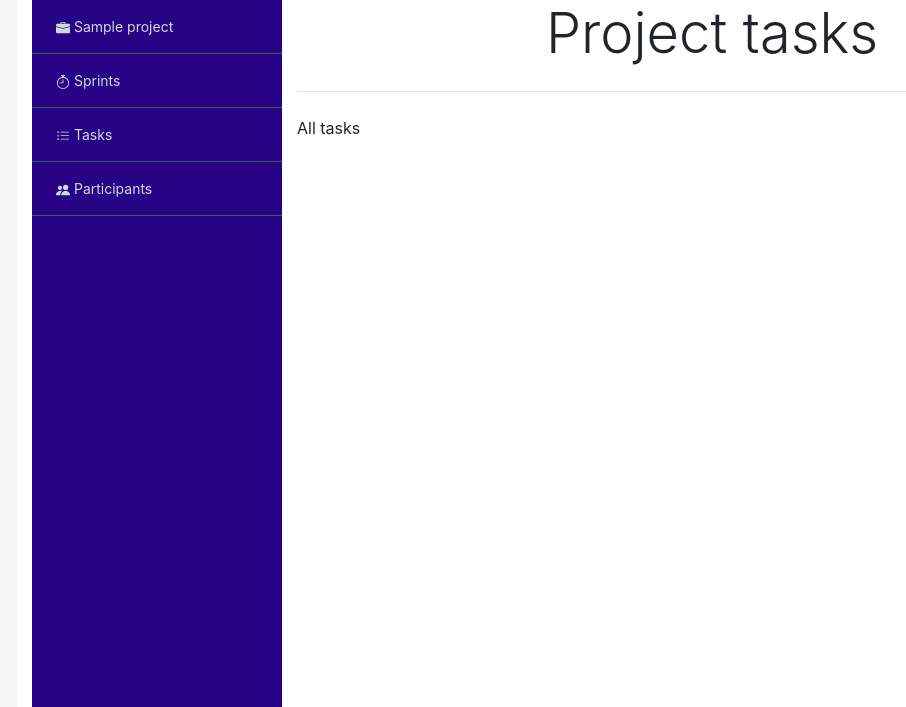
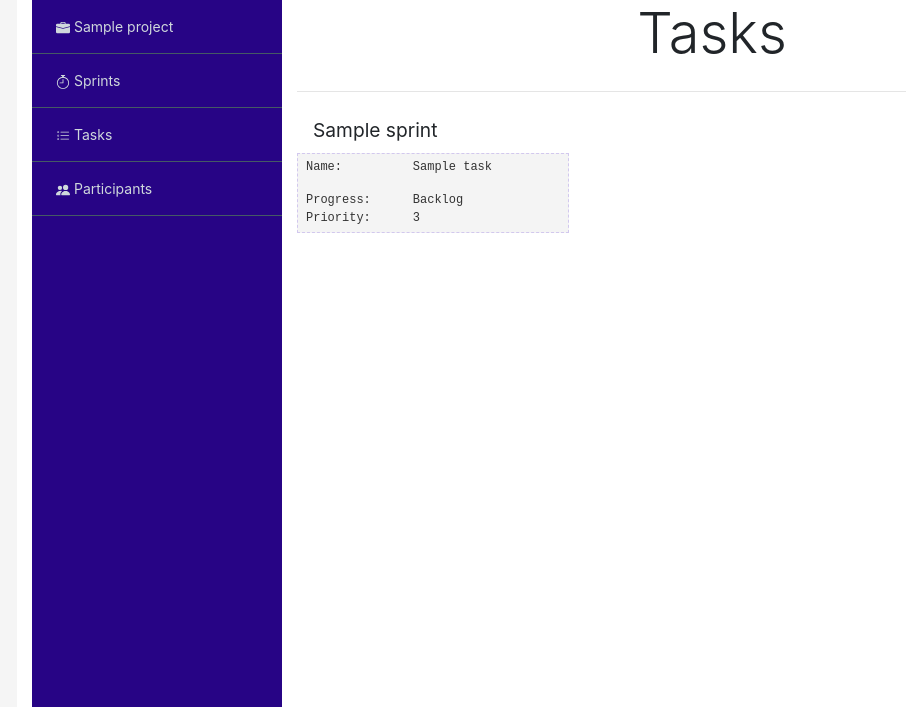
Before and after one commit to mihsim/django_project_management, a Django app: page /project/1/tasks/ in a window 1280 px wide. Shown: the part 50-757 px from the top of the page, without its empty margins (53-959 px from the left). Run offline with Django 3.2, Linux system fonts and the light colour scheme; tables that the repository leaves empty hold one stand-in row (values such as "Sample post"); some libraries are stand-ins or nearby versions.

Commit message:
Closes #43. Creadetd view to show all tasks.

```diff
--- a/project_management/settings.py
+++ b/project_management/settings.py
@@ -136,6 +136,7 @@ STATIC_ROOT = os.path.join(BASE_DIR, "static")
 STATICFILES_DIRS = [
     os.path.join(BASE_DIR, "home/static/base/css/"),
     os.path.join(BASE_DIR, "sprints/static/sprints/img/"),
+    os.path.join(BASE_DIR, 'tasks/static/'),
 ]
 
 STATIC_URL = "/static/"
--- /dev/null
+++ b/tasks/static/tasks/css/tasks.css
@@ -0,0 +1,51 @@
+/* Styles in here are used in tasks_all view */
+
+.section_title{
+    font-size: 1.2rem;
+    padding: 0 0 0.5rem 1rem;
+    margin: 0;
+}
+
+.grid_tasks {
+    display: grid;
+    grid-template-columns: repeat(auto-fit, 17rem);
+    grid-gap: 0.25rem;
+    padding: 0;
+    margin: 0;
+}
+
+.grid_tasks .grid_task {
+    display: grid;
+    grid-template-areas:
+                'task_name name_value name_value'
+                'task_name name_value name_value'
+                'progress_name progress_value progress_value'
+                'priority_name priority_value priority_value';
+
+    font-family: "Courier New", Courier, monospace;
+    color: #333;
+    border: #D2C8EE 1px dashed;
+    background: #f4f4f4;
+    font-size: 0.75rem;
+    padding: 0.25rem 0.5rem;
+    height: 5rem;
+}
+
+.grid_tasks .grid_task p {
+    padding: 0;
+    margin: 0;
+}
+.grid_tasks .grid_task .name {
+    padding-right: 0.5rem;
+}
+
+.task_name { grid-area: task_name; }
+.name_value {
+    grid-area: name_value;
+    height: 2rem;
+    overflow: hidden;
+}
+.progress_name { grid-area: progress_name; }
+.progress_value { grid-area: progress_value; }
+.priority_name { grid-area: priority_name; }
+.priority_value { grid-area: priority_value; }
--- a/tasks/templates/tasks/all_tasks.html
+++ b/tasks/templates/tasks/all_tasks.html
@@ -1,12 +1,42 @@
 {% extends 'base_with_sidebars/base_with_project_sidebar.html' %}
 
+
 {% block stylesheet %}
+    {% load static %}
+    <link rel="stylesheet" type="text/css" href="{% static 'tasks/css/tasks.css' %}" />
 {% endblock %}
 
+
 {% block content_title %}
-    Project tasks
+    Tasks
 {% endblock %}
 
+
 {% block  content_body %}
-    All tasks
+    {% if tasks_sorted_by_sprints %}
+        {% for sprint, tasks in tasks_sorted_by_sprints.items %}
+
+            {% if sprint == 'tasks_without_sprint' %}
+                <p class="section_title">Tasks without sprint</p>
+            {% else %}
+                <p class="section_title">{{ sprint }}</p>
+            {% endif %}
+
+            <section class="grid_tasks">
+                {% for task in tasks %}
+                    <div class="grid_task">
+                        <p class="task_name name">Name:</p>
+                        <p class="name_value">{{ task.name|truncatechars:35 }}</p>
+                        <p class="progress_name name">Progress:</p>
+                        <p class="progress_value">{{ task.progress }}</p>
+                        <p class="priority_name name">Priority:</p>
+                        <p class="priority_value">{{ task.priority }}</p>
+                    </div>
+                {% endfor %}
+            </section>
+
+        {% endfor %}
+    {% else %}
+        <p class="section_title">This project does not have any tasks.</p>
+    {% endif %}
 {% endblock %}
--- a/tasks/views.py
+++ b/tasks/views.py
@@ -11,9 +11,32 @@ from .forms import TaskCreateForm
 
 def tasks_all(request, project_pk):
     context = {}
+
     project = get_object_or_404(Project, pk=project_pk)
+    context['project'] = project
+
     tasks = Task.objects.filter(project=project)
-    context['project'] = project
+    # tasks_without_sprint = [task for task in tasks if task.sprint is None]
+    # context['tasks_without_sprint'] = tasks_without_sprint
+    tasks_sorted_by_sprints = {}
+    for task in tasks:
+
+        # Tasks that are not assigned to any sprint
+        if not task.sprint:
+            try:
+                tasks_sorted_by_sprints['tasks_without_sprint'].append(task)
+            except KeyError:
+                tasks_sorted_by_sprints['tasks_without_sprint'] = [task, ]
+            continue
+
+        # Tasks that are signed to a sprint
+        try:
+            tasks_sorted_by_sprints[task.sprint].append(task)
+        except KeyError:
+            tasks_sorted_by_sprints[task.sprint] = [task, ]
+
+    context['tasks_sorted_by_sprints'] = tasks_sorted_by_sprints
+
     return render(request, "tasks/all_tasks.html", context)
 
 
--- a/templates/base.html
+++ b/templates/base.html
@@ -3,11 +3,9 @@
 {% load static %}
 <head>
     <title>Zen{% block title %}{% endblock %}</title>
+    <meta charset="UTF-8">
+    <link rel="stylesheet" href="https://stackpath.bootstrapcdn.com/bootstrap/4.4.1/css/bootstrap.min.css" integrity="sha384-Vkoo8x4CGsO3+Hhxv8T/Q5PaXtkKtu6ug5TOeNV6gBiFeWPGFN9MuhOf23Q9Ifjh" crossorigin="anonymous">
     <link rel="stylesheet" type="text/css" href="{% static 'base.css' %}" />
-    <meta charset="UTF-8">
-
-    {# Link to bootstrap #}
-    <link rel="stylesheet" href="https://stackpath.bootstrapcdn.com/bootstrap/4.4.1/css/bootstrap.min.css" integrity="sha384-Vkoo8x4CGsO3+Hhxv8T/Q5PaXtkKtu6ug5TOeNV6gBiFeWPGFN9MuhOf23Q9Ifjh" crossorigin="anonymous">
     {% block stylesheet %}
     {% endblock %}
 </head>
```
